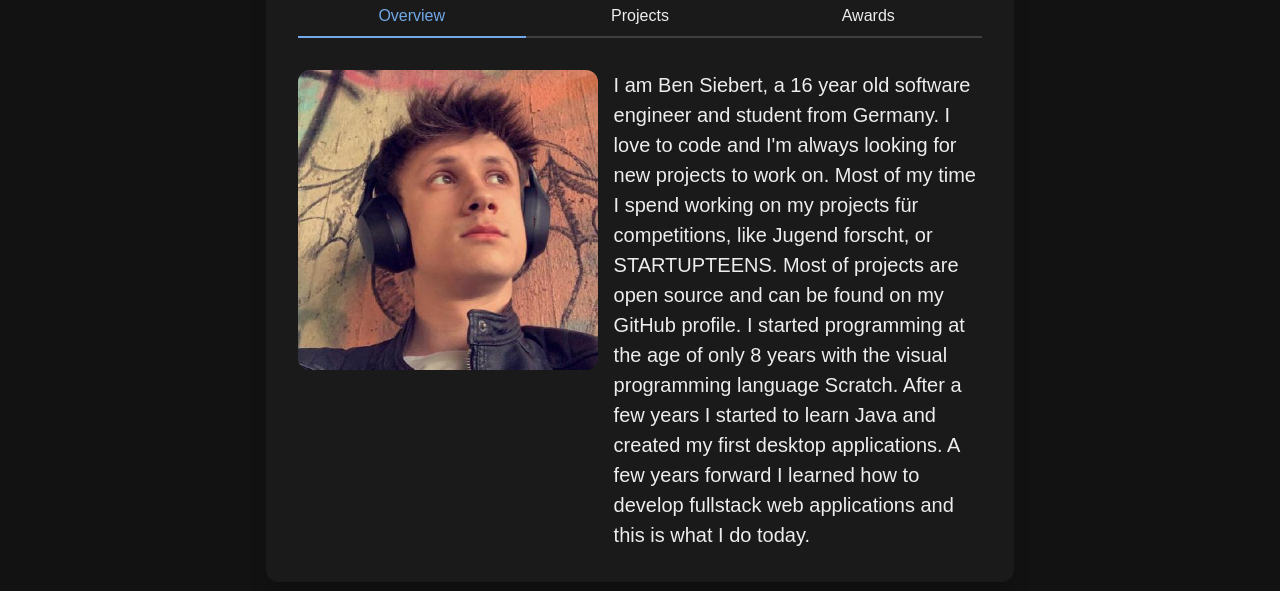
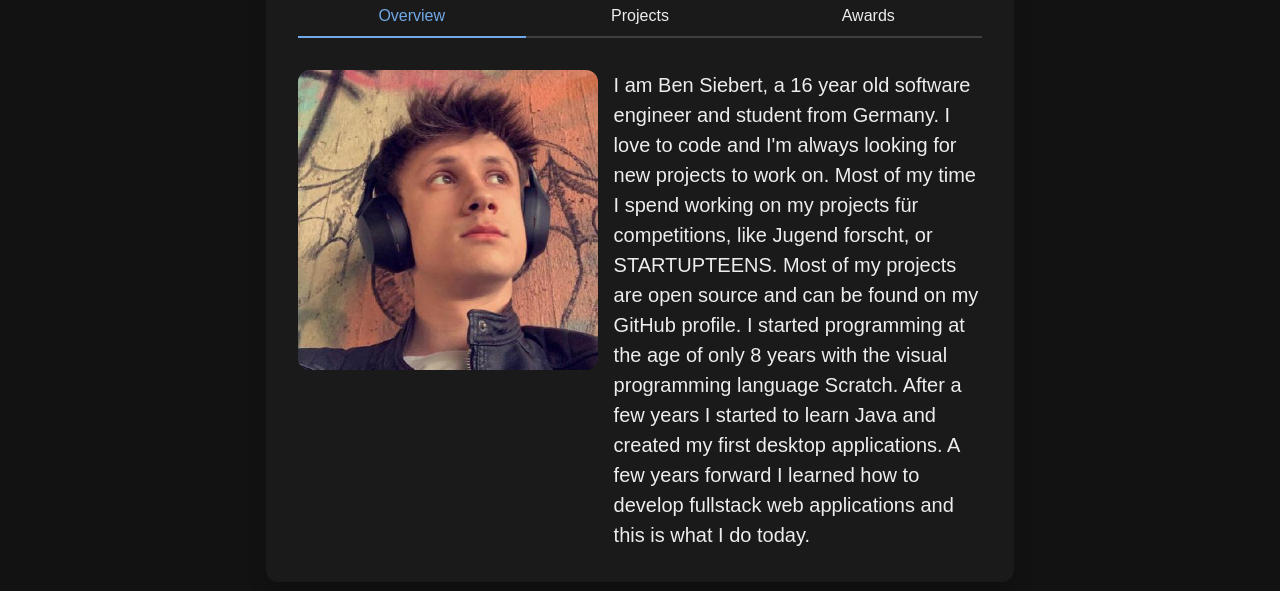
Before and after one commit to MCTzOCK/website-v5, a Next.js app: page /about in a window 1280 px wide. Shown: the part 209-800 px from the top of the page. Built offline with nearby package versions, Linux system fonts and the light colour scheme; a web font is replaced by a local one.

Commit message:
fix typo

```diff
--- a/src/pages/about.tsx
+++ b/src/pages/about.tsx
@@ -72,8 +72,8 @@ export default function About() {
                       student from Germany. I love to code and I'm always
                       looking for new projects to work on. Most of my time I
                       spend working on my projects für competitions, like Jugend
-                      forscht, or STARTUPTEENS. Most of projects are open source
-                      and can be found on my GitHub profile. I started
+                      forscht, or STARTUPTEENS. Most of my projects are open
+                      source and can be found on my GitHub profile. I started
                       programming at the age of only 8 years with the visual
                       programming language Scratch. After a few years I started
                       to learn Java and created my first desktop applications. A
```
